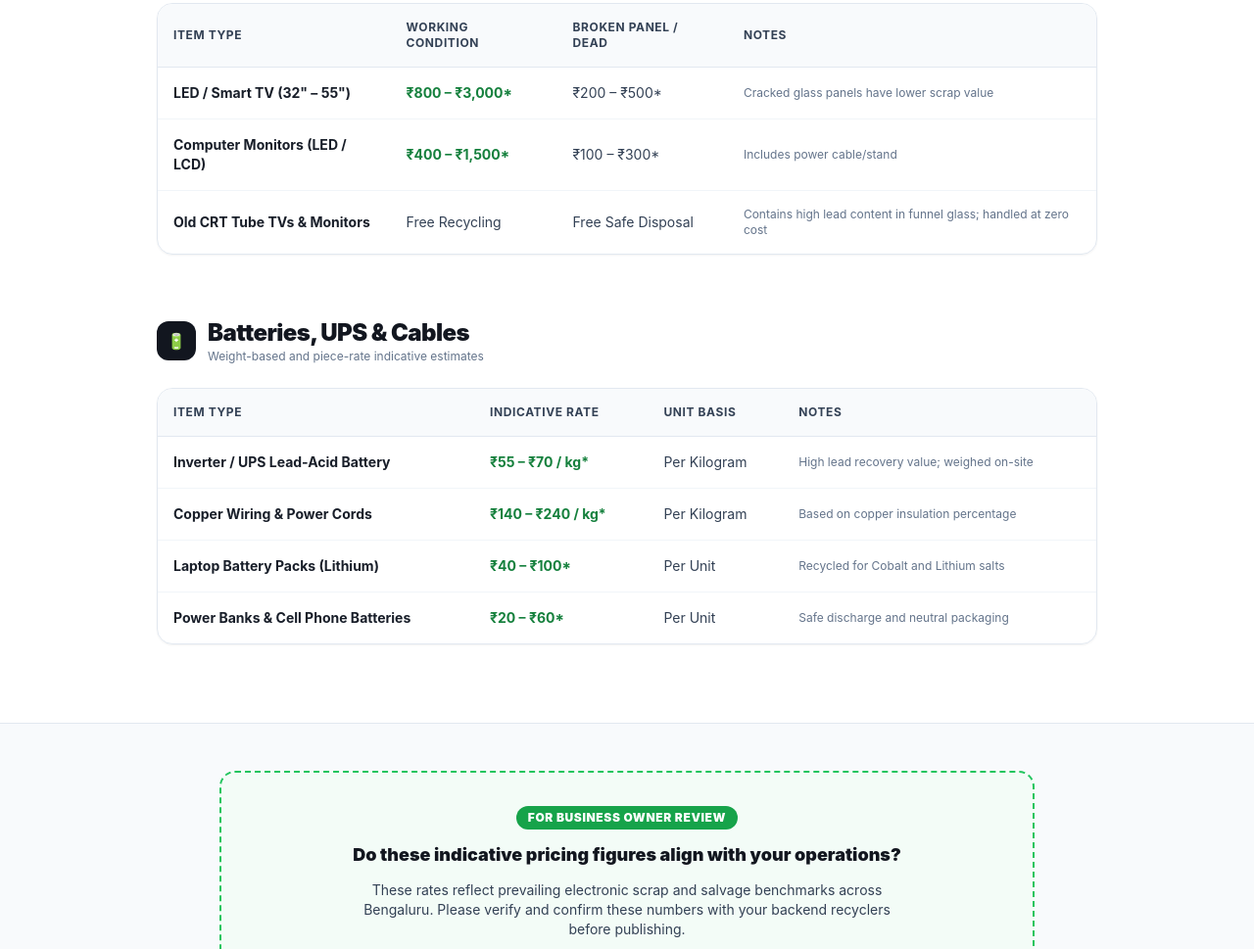
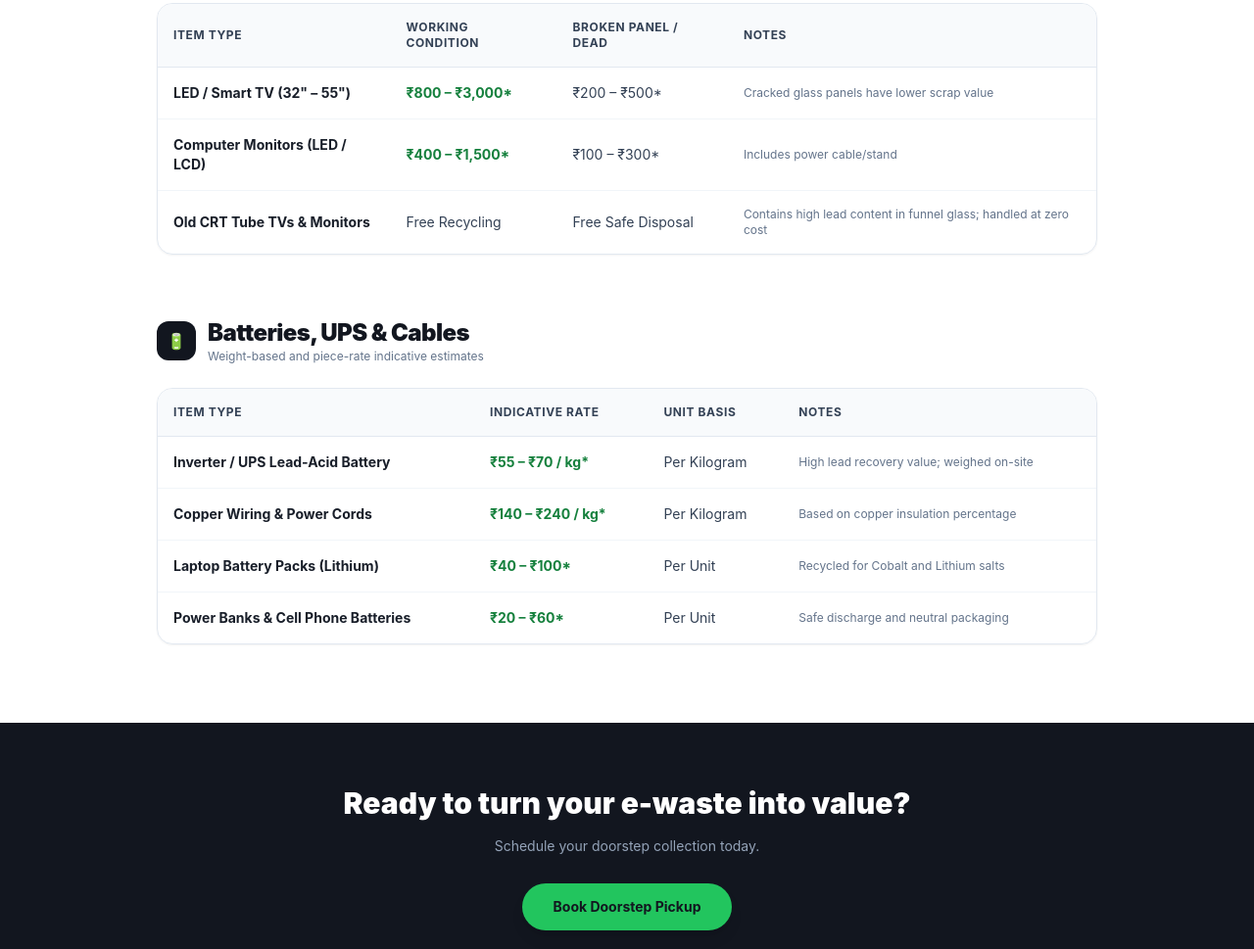
Before and after one commit to edith-99/ebin, an Astro site: page /price-guide in a window 1280 px wide. Shown: the part 1831-2800 px from the top of the page at 98% size. Built offline with nearby package versions, Linux system fonts and the light colour scheme; Astro itself is replaced by a stand-in of ours; no server answers.

Commit message:
fix: add Home link to header nav and remove owner review box from price guide

```diff
--- a/src/components/Header.astro
+++ b/src/components/Header.astro
@@ -8,6 +8,7 @@ interface Props {
 const { currentPath = Astro.url.pathname } = Astro.props;
 
 const navLinks = [
+  { name: 'Home', href: '/' },
   { name: 'How It Works', href: '/how-it-works/' },
   { name: 'Price Guide', href: '/price-guide/' },
   { name: 'Drop-off Points', href: '/locations/' },
--- a/src/pages/price-guide/index.astro
+++ b/src/pages/price-guide/index.astro
@@ -304,20 +304,7 @@ import Layout from '../../layouts/Layout.astro';
     </div>
   </section>
 
-  <!-- Note to Business Owner Callout -->
-  <section class="py-12 bg-charcoal-50 border-t border-charcoal-200">
-    <div class="max-w-4xl mx-auto px-4 sm:px-6 lg:px-8">
-      <div class="border-2 border-dashed border-eco-500 bg-eco-50/60 rounded-2xl p-6 sm:p-8 text-center space-y-3">
-        <span class="inline-block px-3 py-1 bg-eco-600 text-white font-black text-xs uppercase tracking-wider rounded-full">
-          For Business Owner Review
-        </span>
-        <h4 class="text-lg font-black text-charcoal-900">Do these indicative pricing figures align with your operations?</h4>
-        <p class="text-xs sm:text-sm text-charcoal-600 max-w-xl mx-auto leading-relaxed">
-          These rates reflect prevailing electronic scrap and salvage benchmarks across Bengaluru. Please verify and confirm these numbers with your backend recyclers before publishing.
-        </p>
-      </div>
-    </div>
-  </section>
+
 
   <!-- CTA Banner -->
   <section class="py-16 bg-charcoal-900 text-white text-center">
```
